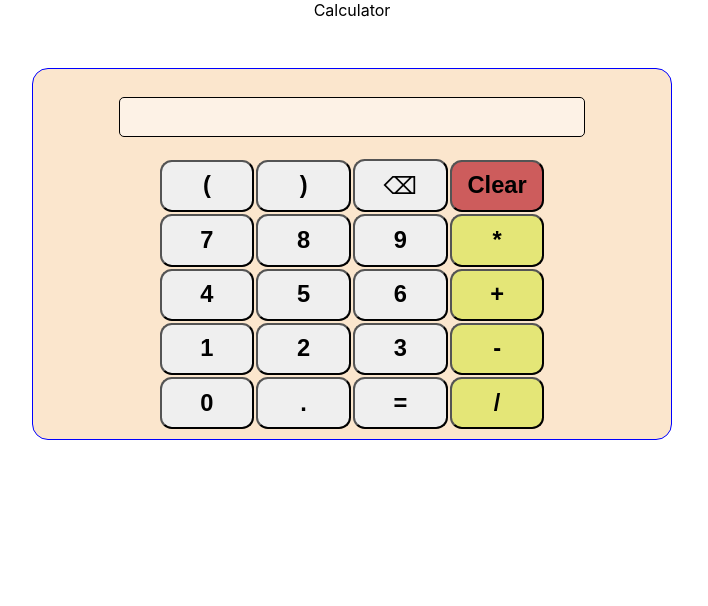
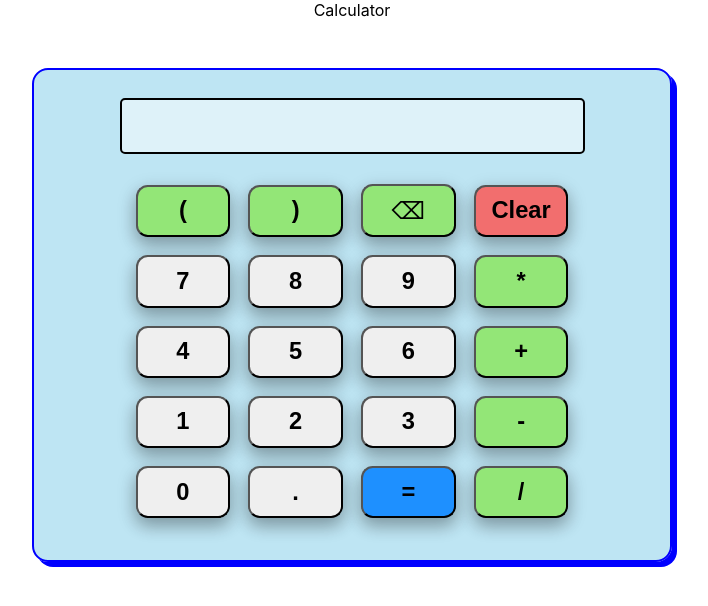
Before and after one commit to AidanMcB/React-Calculator, a React (Create React App) app: page / in a window 1280 px wide. Shown: the top 606 px of the page, without its empty margins (288-996 px from the left). Built offline with nearby package versions, Linux system fonts and the light colour scheme.

Commit message:
remove button outline

```diff
--- a/src/components/Screen.js
+++ b/src/components/Screen.js
@@ -5,7 +5,8 @@ export default class Screen extends React.Component {
     render() {
         return (
             <div className="display-container">
-                <div className="display">
+                <div className="display"
+                maxLength="15">
                     {this.props.display}
                 </div>
             </div>
--- a/src/mobile.css
+++ b/src/mobile.css
@@ -24,10 +24,10 @@ code {
   text-align: right;
   display: block;
   background-color: rgb(255,255,255, .5);
-  border: 1px solid black;
+  border: 2px solid black;
   border-radius: .25em;
   padding: .75em;
-  height: 5vh;
+  height: 7vh;
   width: 75%;
   margin: auto;
   font-size: 1.25em;
@@ -35,15 +35,17 @@ code {
 }
 /* Calculator */
 .full-calc{
-  background-color: rgba(244, 192, 130, 0.4);
+  background-color: rgba(94, 191, 226, 0.4);
   position: relative;
   top: 3em;
-  border: 1px solid blue;
+  border: 2px solid blue;
+  box-shadow: 5px 5px blue;
   border-radius: 1em;
   margin: auto;
   width: 50%;
   padding: 0.5em;
-  height: 100%;
+  padding-bottom: 2em;
+  height: 100;
 }
 button:nth-child(-n+2){
   width: 4em;
@@ -53,28 +55,40 @@ button:nth-child(-n+2){
 }
 td{
   margin: 0 auto;
-  padding: 0;
+  padding: .5em;
   align-content: center;
 }
 button{
+  box-shadow: 0 8px 16px 0 rgba(0,0,0,0.2), 0 6px 20px 0 rgba(0,0,0,0.19);
   width: 40%;
   font-weight: 550;
   font-size: 1.85vw;
   border-radius: .5em;
+  outline: none;
   display: block;
   padding: .45em;
 }
-.mult, .plus, .minus ,.divide{
-  background-color: rgb(228, 230, 119);
+
+.button:active {
+  box-shadow: 0 5px #666;
+  transform: translateY(4px);
+}
+
+.mult, .plus, .minus ,.divide, .open-par, .close-par, .back{
+  background-color: rgb(147, 230, 119);
 }
 .clear{
-  background-color: indianred;
+  background-color: rgb(242, 110, 110);
+}
+.equal{
+  background-color: dodgerblue;
 }
 
 @media screen and (min-width: 401px) and (max-width: 615px){
 /* Display */
 .display{
   font-size: .75em;
+  height: 6vh;
 }
 /* Calculator */
 .full-calc{
@@ -89,6 +103,9 @@ button{
 }
 button{
   font-size: 2.75vw;
+}
+td{
+  padding: 0;
 }
 }
 
@@ -122,6 +139,9 @@ button{
       font-size: 1em;
       padding: .35em;
     }
+    td{
+      padding: 0;
+    }
   }
   @media screen and (max-width: 340px){
     button{
@@ -137,5 +157,9 @@ button{
     }
     .full-calc{
       width: 80%;
+      height: 100%;
+    }
+    td{
+      padding: 0;
     }
   }
```
